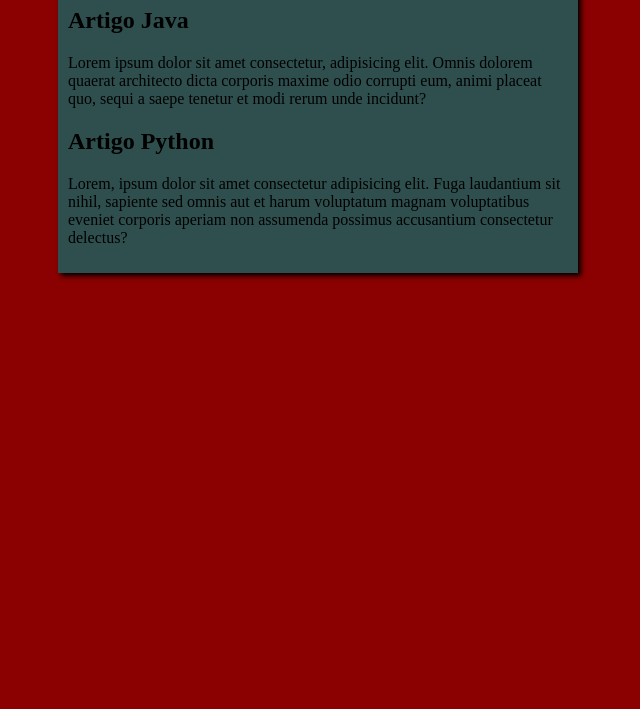
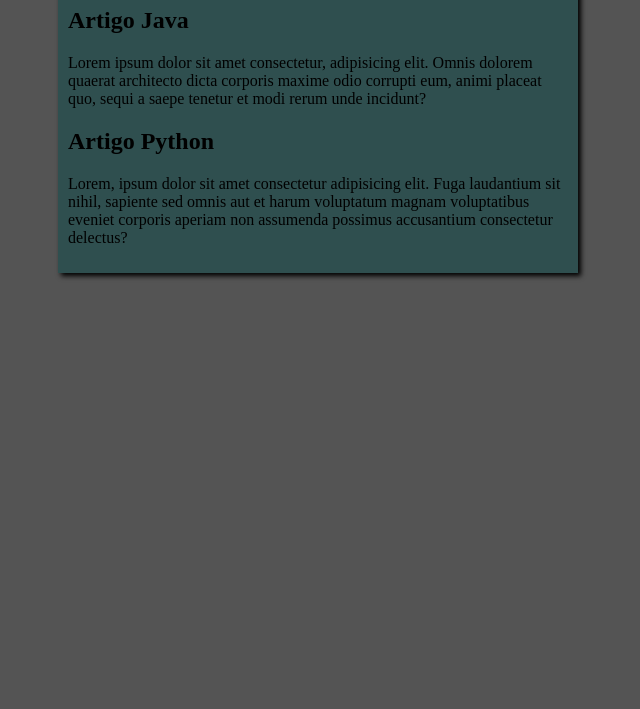
Before and after one commit to 01-GABRIEL-SML/Projeto_Site, a plain HTML site: page index.html in a window 1280 px wide. Shown: the part 91-800 px from the top of the page, without its empty margins (322-962 px from the left). Drawn offline with Linux system fonts and the light colour scheme.

Commit message:
Update style.css

```diff
--- a/style.css
+++ b/style.css
@@ -4,7 +4,7 @@
 }
 
 body {
-    background-color: darkred;
+    background-color: rgb(84, 84, 84);
 }
 
 main {
```
